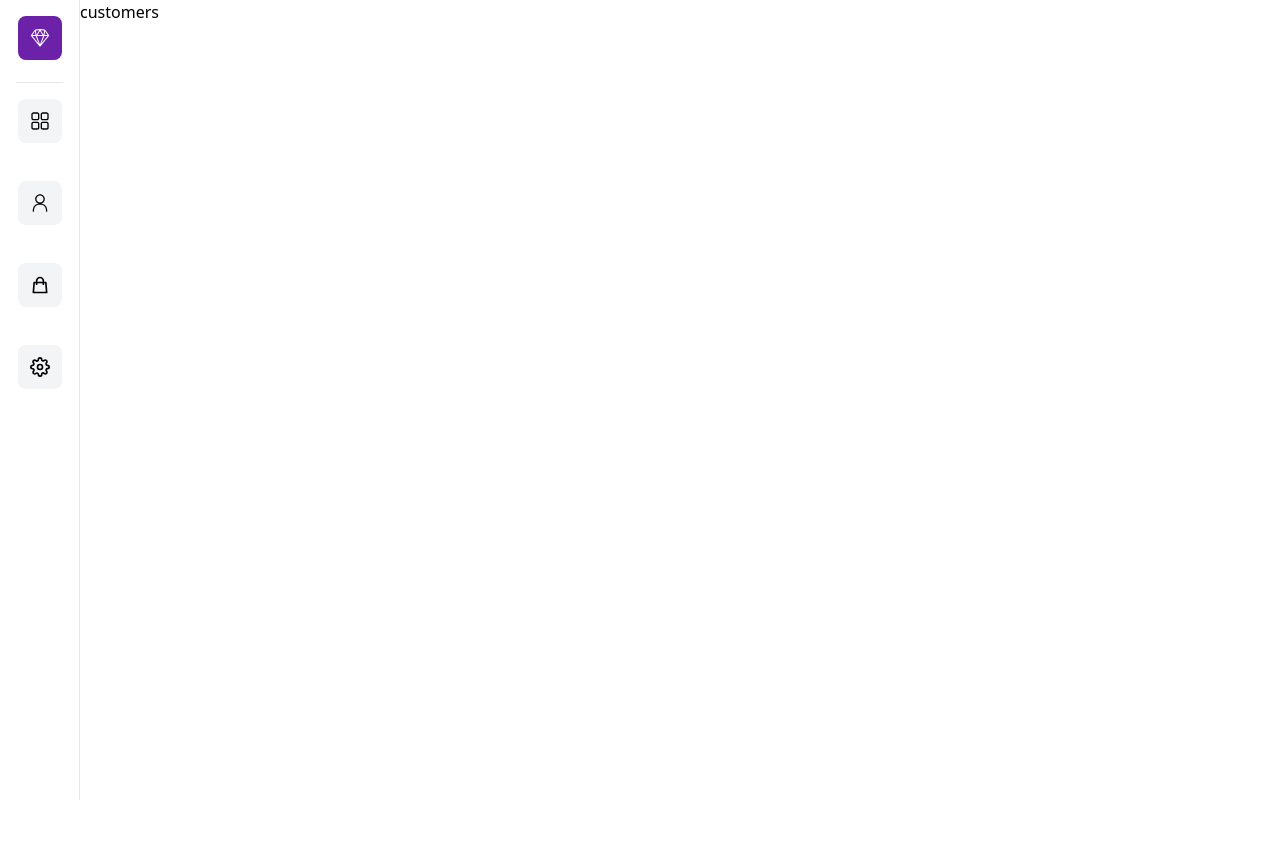
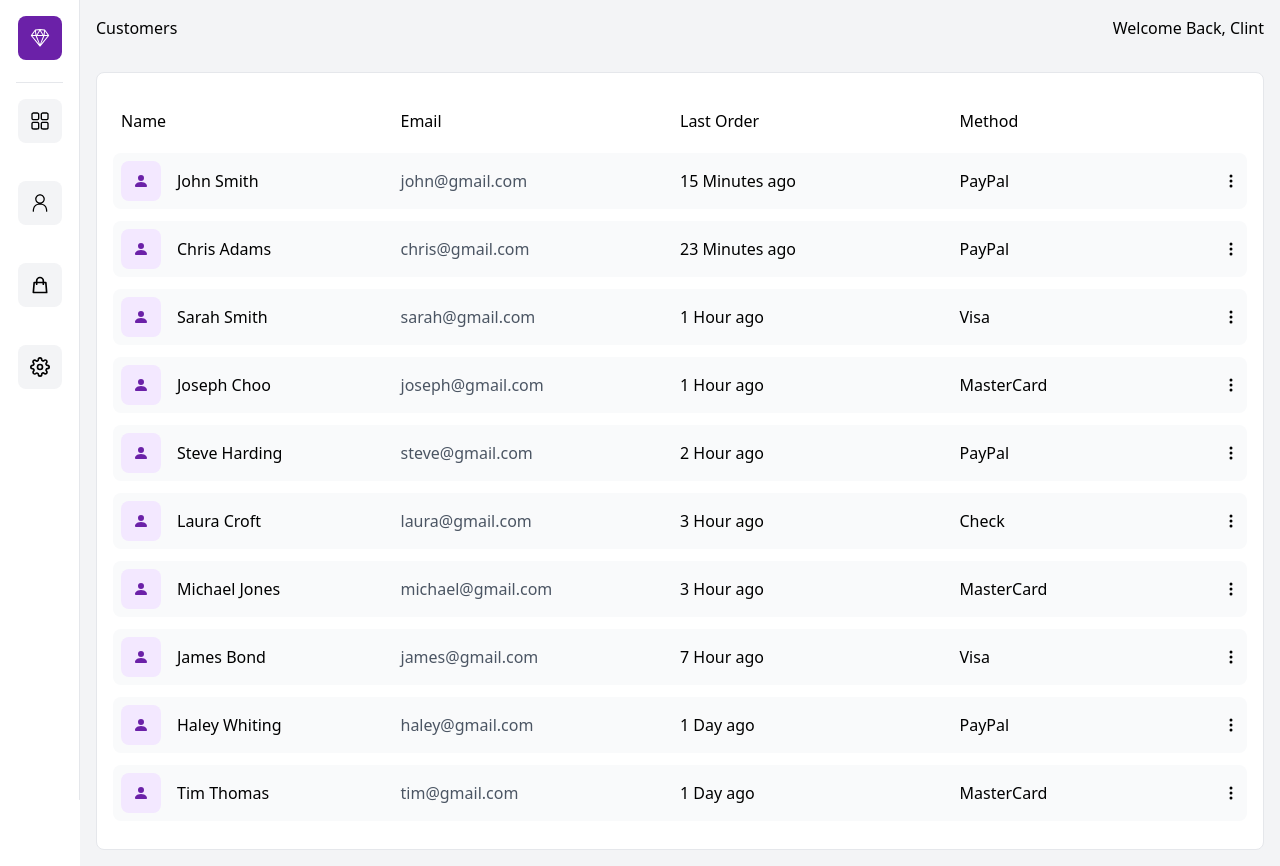
Before and after one commit to marcinnnnb/user-dashboard, a Next.js app: page /customers in a window 1280 px wide. Before the commit the page ends 800 px from the top, so only its background shows below. Built offline with nearby package versions, Linux system fonts and the light colour scheme.

Commit message:
feature: customers

```diff
--- a/pages/customers.jsx
+++ b/pages/customers.jsx
@@ -1,7 +1,47 @@
 import React from 'react';
+import { BsPersonFill, BsThreeDotsVertical } from 'react-icons/bs';
+import { data } from '@/data/data';
 
 const customers = () => {
-  return <div>customers</div>;
+  return (
+    <div className="bg-gray-100 min-h-screen">
+      <div className="flex justify-between p-4">
+        <h2>Customers</h2>
+        <h1>Welcome Back, Clint</h1>
+      </div>
+      <div className="p-4">
+        <div className="w-full m-auto p-4 border rounded-lg bg-white overflow-y-auto">
+          <div className="my-3 p-2 grid md:grid-cols-4 sm:grid-cols-3 grid-cols-2 items-center justify-between cursor-pointer">
+            <span>Name</span>
+            <span className="sm:text-left text-right">Email</span>
+            <span className="hidden md:grid">Last Order</span>
+            <span className="hidden sm:grid">Method</span>
+          </div>
+          <ul>
+            {data.map((order, id) => (
+              <li
+                key={id}
+                className="bg-gray-50 hover:bg-gray-100 rounded-lg my-3 p-2 grid md:grid-cols-4 sm:grid-cols-3 grid-cols-2 items-center justify-between cursor-pointer"
+              >
+                <div className="flex items-center">
+                  <div className="bg-purple-100 p-3 rounded-lg">
+                    <BsPersonFill className="text-purple-800" />
+                  </div>
+                  <p className="pl-4">{order.name.first + ' ' + order.name.last}</p>
+                </div>
+                <p className="text-gray-600 sm:text-left text-right">{order.name.first.toLowerCase()}@gmail.com</p>
+                <p className="hidden md:flex">{order.date}</p>
+                <div className="sm:flex hidden justify-between items-center">
+                  <p>{order.method}</p>
+                  <BsThreeDotsVertical />
+                </div>
+              </li>
+            ))}
+          </ul>
+        </div>
+      </div>
+    </div>
+  );
 };
 
 export default customers;
```
